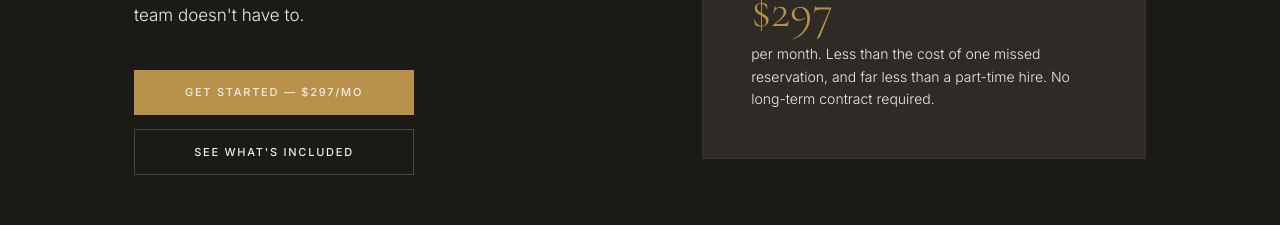
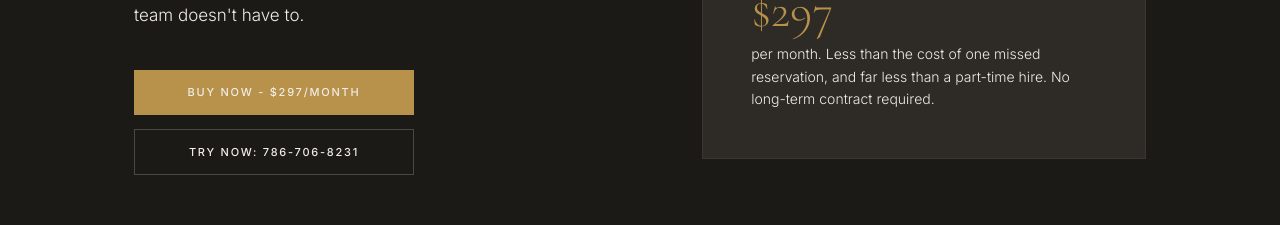
Before and after one commit to letsnavigatebmw/aperture-hospitality, a Next.js app: page /ai-solutions in a window 1280 px wide. Shown: the part 694-919 px from the top of the page. Built offline with nearby package versions, Linux system fonts and the light colour scheme.

Commit message:
Update AI Solutions CTAs: Change buttons to 'Buy Now - $297/Month' and 'Try Now: 786-706-8231'

```diff
--- a/app/ai-solutions/page.tsx
+++ b/app/ai-solutions/page.tsx
@@ -44,10 +44,10 @@ export default function AISolutionsPage() {
               </p>
               <div style={{ display: 'flex', flexDirection: 'column', gap: '0.875rem', maxWidth: '280px' }}>
                 <a href="https://offer.revenuefactory.com/buy-ai-employee-a" target="_blank" rel="noopener noreferrer" style={{ display: 'flex', alignItems: 'center', justifyContent: 'center', padding: '0.875rem 2.25rem', background: '#B8924A', color: '#F0EDE6', fontSize: '0.6875rem', fontWeight: 500, letterSpacing: '0.16em', textTransform: 'uppercase', border: 'none', cursor: 'pointer', textDecoration: 'none' }}>
-                  Get started — $297/mo
+                  Buy Now - $297/Month
                 </a>
-                <a href="#tools" style={{ display: 'flex', alignItems: 'center', justifyContent: 'center', padding: '0.875rem 2.25rem', background: 'transparent', color: '#F0EDE6', border: '1px solid #4a4845', fontSize: '0.6875rem', fontWeight: 500, letterSpacing: '0.16em', textTransform: 'uppercase', cursor: 'pointer', textDecoration: 'none' }}>
-                  See what's included
+                <a href="tel:786-706-8231" style={{ display: 'flex', alignItems: 'center', justifyContent: 'center', padding: '0.875rem 2.25rem', background: 'transparent', color: '#F0EDE6', border: '1px solid #4a4845', fontSize: '0.6875rem', fontWeight: 500, letterSpacing: '0.16em', textTransform: 'uppercase', cursor: 'pointer', textDecoration: 'none' }}>
+                  Try Now: 786-706-8231
                 </a>
               </div>
             </div>
@@ -249,7 +249,7 @@ export default function AISolutionsPage() {
                 ))}
               </ul>
               <a href="https://offer.revenuefactory.com/buy-ai-employee-a" target="_blank" rel="noopener noreferrer" style={{ display: 'flex', width: '100%', alignItems: 'center', justifyContent: 'center', padding: '0.875rem 2rem', background: '#1C1A17', color: '#F0EDE6', fontSize: '0.6875rem', fontWeight: 500, letterSpacing: '0.16em', textTransform: 'uppercase', border: 'none', cursor: 'pointer', textDecoration: 'none' }}>
-                Get Started
+                Buy Now - $297/Month
               </a>
               <p style={{ fontSize: '0.75rem', fontWeight: 300, color: '#6B6760', lineHeight: 1.6, marginTop: '1.25rem', paddingTop: '1.25rem', borderTop: '1px solid #D4CFC6' }}>Setup fee may apply depending on integration complexity. Aperture handles all configuration.</p>
             </div>
@@ -270,7 +270,7 @@ export default function AISolutionsPage() {
                 ))}
               </ul>
               <a href="https://offer.revenuefactory.com/buy-ai-employee-a" target="_blank" rel="noopener noreferrer" style={{ display: 'flex', width: '100%', alignItems: 'center', justifyContent: 'center', padding: '0.875rem 2rem', background: '#B8924A', color: '#F0EDE6', fontSize: '0.6875rem', fontWeight: 500, letterSpacing: '0.16em', textTransform: 'uppercase', border: 'none', cursor: 'pointer', textDecoration: 'none' }}>
-                Get Started
+                Buy Now - $297/Month
               </a>
               <p style={{ fontSize: '0.75rem', fontWeight: 300, color: '#6B6760', lineHeight: 1.6, marginTop: '1.25rem', paddingTop: '1.25rem', borderTop: '1px solid #2e2b26' }}>Annual plans are billed upfront. Aperture handles all configuration at no additional charge.</p>
             </div>
@@ -320,11 +320,11 @@ export default function AISolutionsPage() {
             </h2>
             <div style={{ display: 'flex', flexDirection: 'column', gap: '0.875rem', flexShrink: 0 }}>
               <a href="https://offer.revenuefactory.com/buy-ai-employee-a" target="_blank" rel="noopener noreferrer" style={{ display: 'inline-flex', alignItems: 'center', justifyContent: 'center', padding: '0.875rem 2.25rem', background: '#B8924A', color: '#F0EDE6', fontSize: '0.6875rem', fontWeight: 500, letterSpacing: '0.16em', textTransform: 'uppercase', border: 'none', cursor: 'pointer', textDecoration: 'none' }}>
-                Get started — $297/mo
+                Buy Now - $297/Month
               </a>
-              <Link href="/contact" style={{ display: 'inline-flex', alignItems: 'center', justifyContent: 'center', padding: '0.875rem 2.25rem', background: '#1C1A17', color: '#F0EDE6', fontSize: '0.6875rem', fontWeight: 500, letterSpacing: '0.16em', textTransform: 'uppercase', border: 'none', cursor: 'pointer', textDecoration: 'none' }}>
-                Talk to Brandon first
-              </Link>
+              <a href="tel:786-706-8231" style={{ display: 'inline-flex', alignItems: 'center', justifyContent: 'center', padding: '0.875rem 2.25rem', background: '#1C1A17', color: '#F0EDE6', fontSize: '0.6875rem', fontWeight: 500, letterSpacing: '0.16em', textTransform: 'uppercase', border: 'none', cursor: 'pointer', textDecoration: 'none' }}>
+                Try Now: 786-706-8231
+              </a>
             </div>
           </div>
         </div>
```
